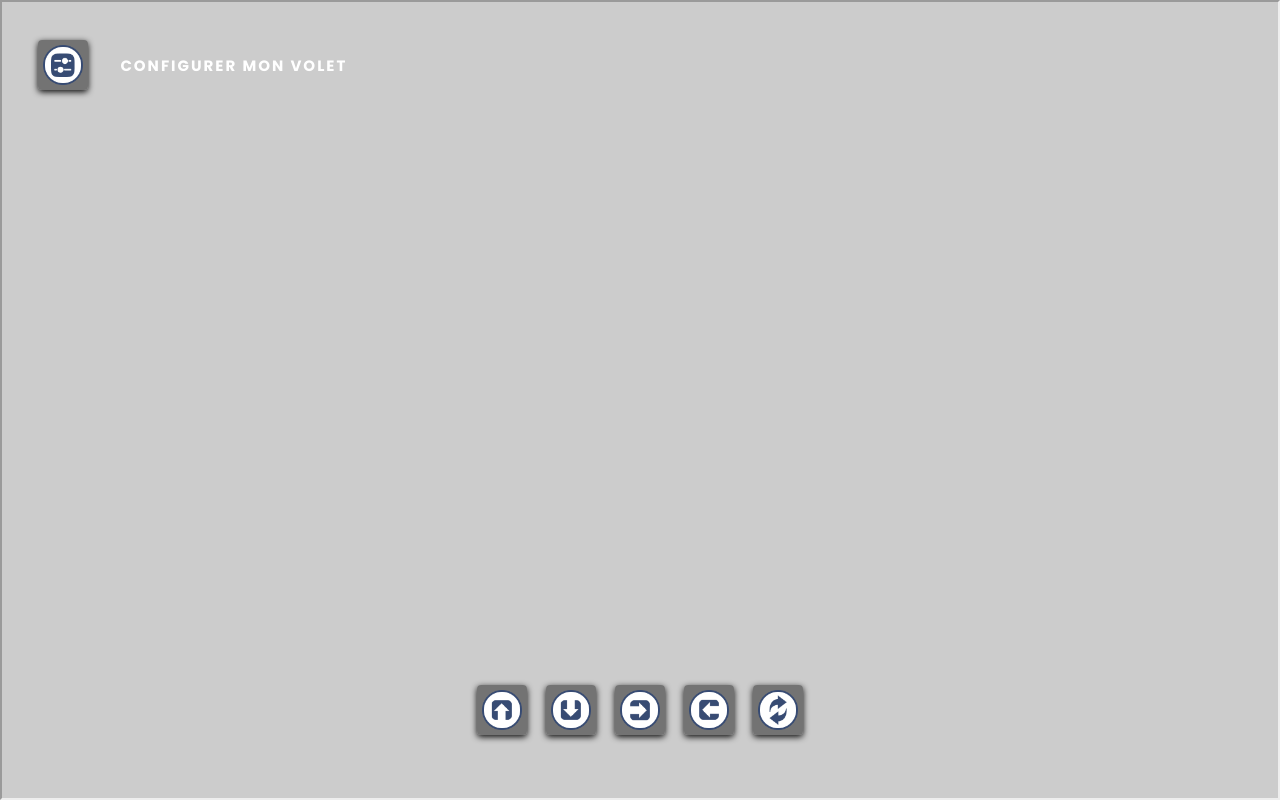
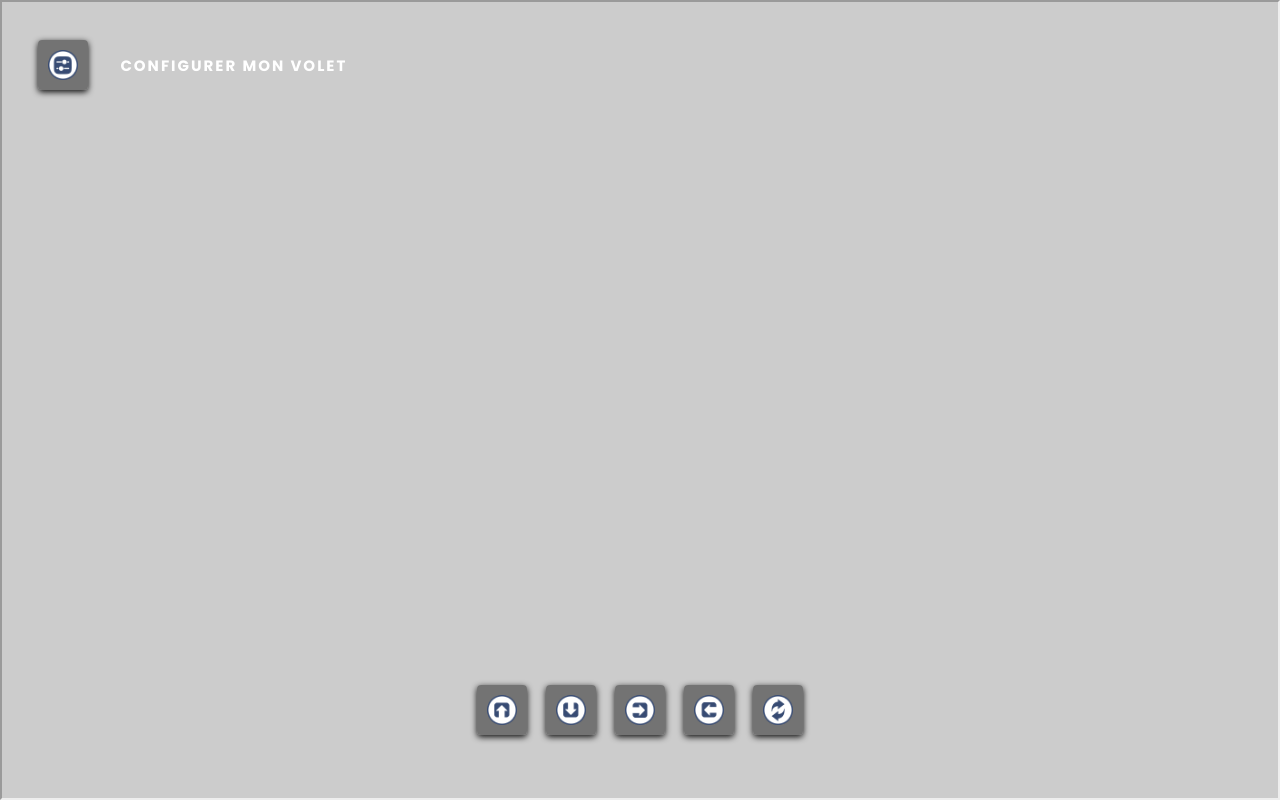
Before and after one commit to Hakimsabkhi/volet_roulant_config_vite, a React (Vite) app: page / in a window 1280 px wide. Built offline with nearby package versions, Linux system fonts and the light colour scheme.

Commit message:
css clean

```diff
--- a/src/components/sketchfab/Viewer.css
+++ b/src/components/sketchfab/Viewer.css
@@ -97,7 +97,7 @@
 }
 
 .button-icon {
-  width: 40px;
+  width: 30px;
   display: block;
 }
 
```
